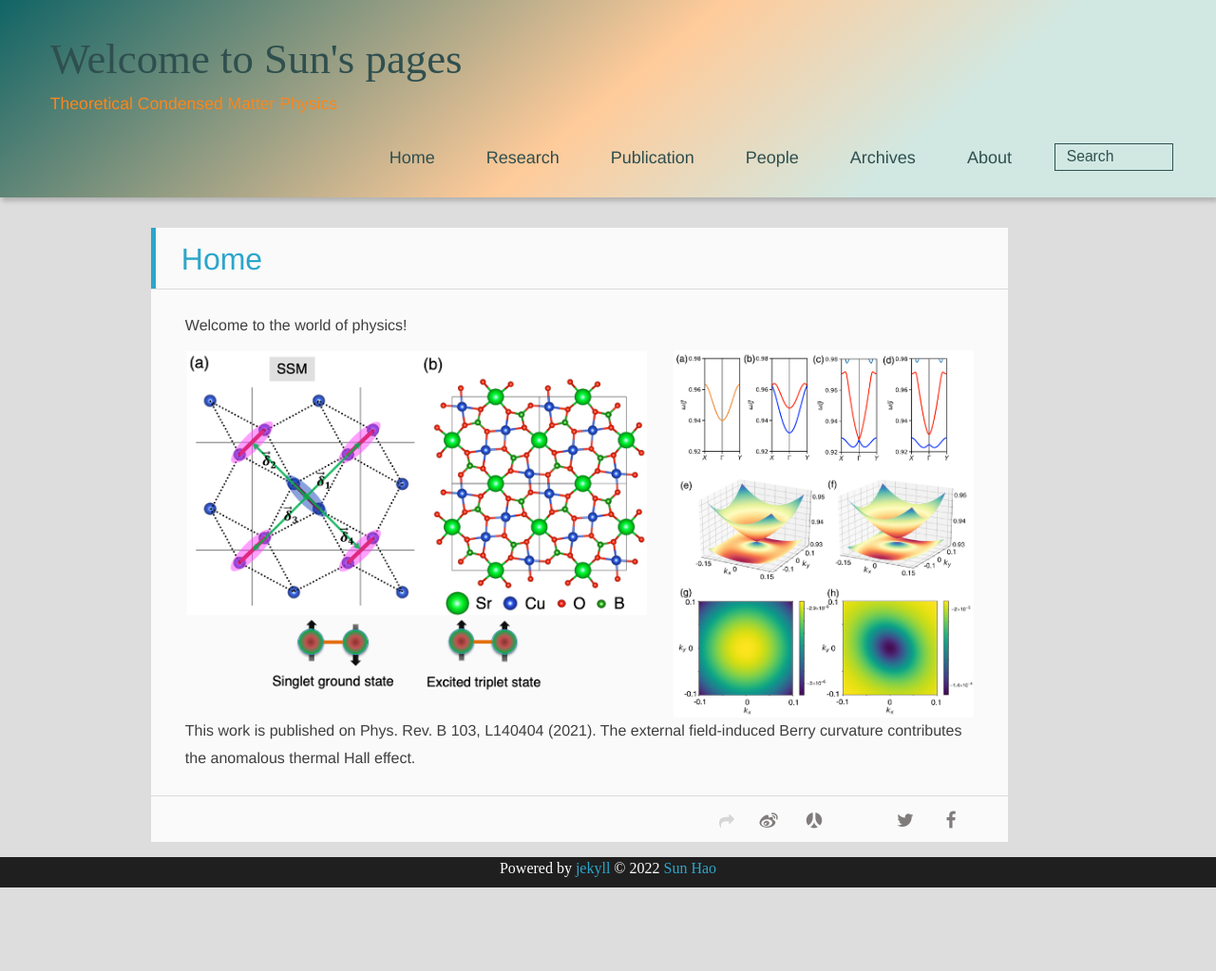
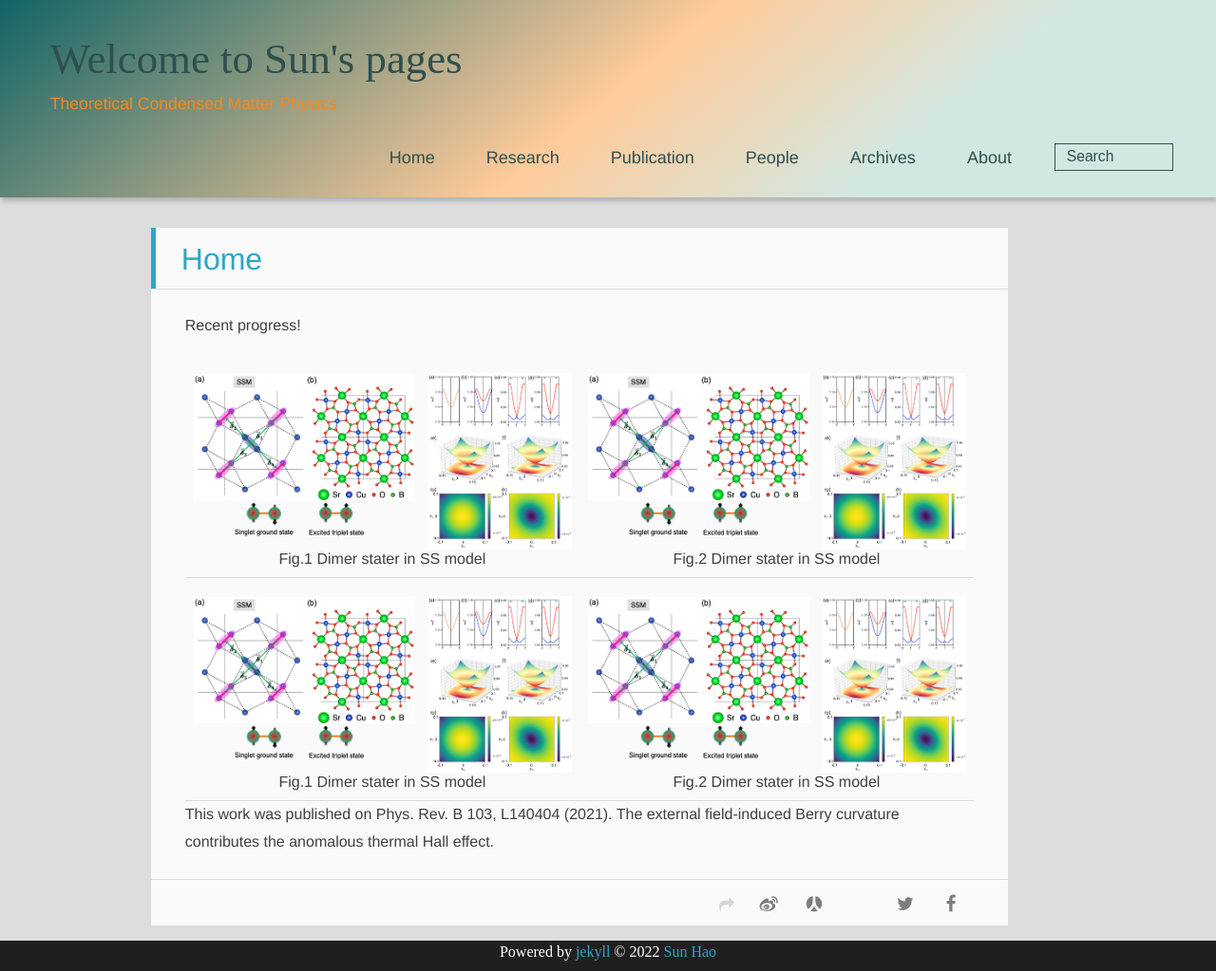
Before and after one commit to sunohao/sunhao_physics, a Jekyll site: the page built from index.html, in a window 1280 px wide. Shown: the whole page at 95% size. Built offline with Jekyll 4.4.1, drawn with Linux system fonts in a browser that asks for light colours; nearby versions of some CDN libraries; some web fonts are replaced; the list of posts is cut into pages by our own code; before the commit the page ends 935 px from its top, so only the background shows below that.

Commit message:
figure change

```diff
--- a/index.html
+++ b/index.html
@@ -4,10 +4,19 @@ type: page
 title: Home
 ---
 
-Welcome to the world of physics!
+Recent progress!
 
-<img src="homeimage/ssm1.png"
-title="Dimer stater in SS model">
+<table>
+<tr>
+    <td><center><img src="homeimage/ssm1.png">Fig.1 Dimer stater in SS model </center></td>
+    <td><center><img src="homeimage/ssm1.png">Fig.2 Dimer stater in SS model </center></td>
+</tr>
 
-This work is published on Phys. Rev. B 103, L140404 (2021).
+<tr>
+    <td><center><img src="homeimage/ssm1.png">Fig.1 Dimer stater in SS model </center></td>
+    <td><center><img src="homeimage/ssm1.png">Fig.2 Dimer stater in SS model </center></td>
+</tr>
+</table>
+
+This work was published on Phys. Rev. B 103, L140404 (2021).
 The external field-induced Berry curvature contributes the anomalous thermal Hall effect.
```
